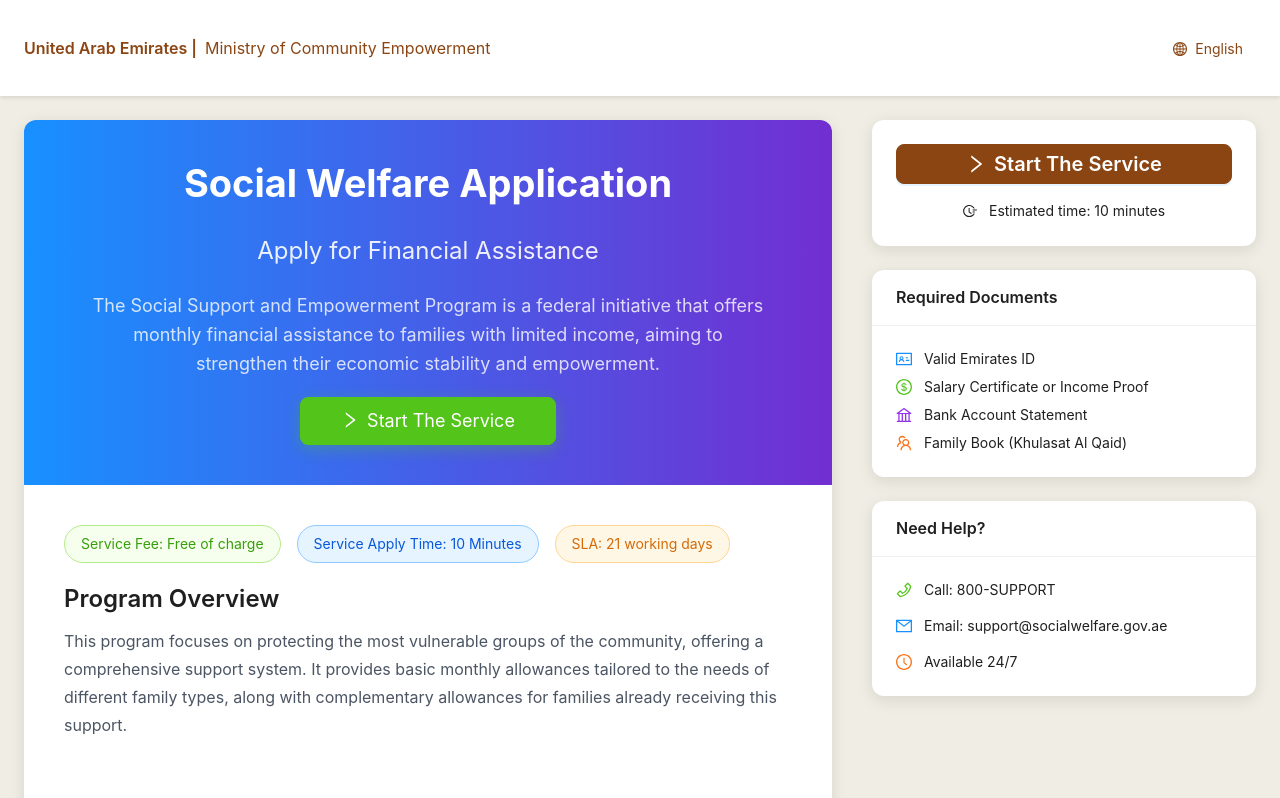
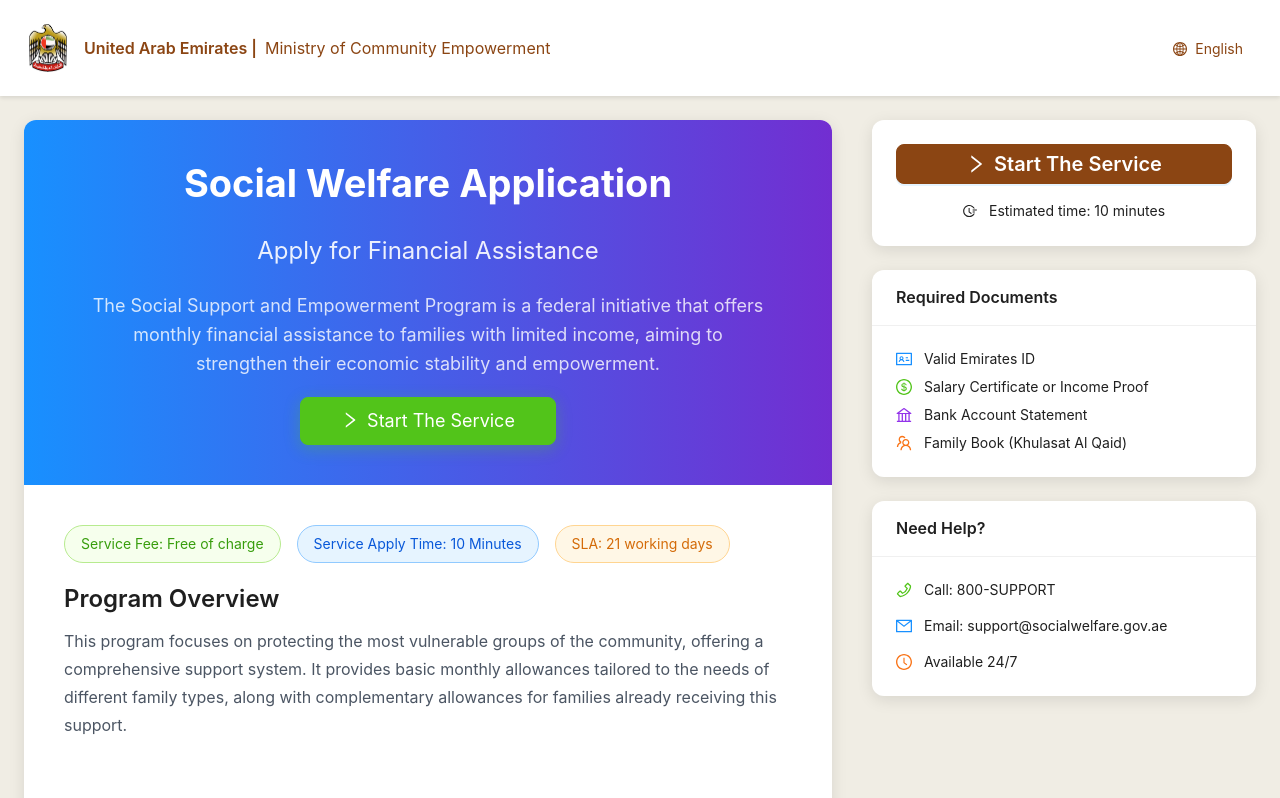
Before and after one commit to AsimIqbal1/social-support-application, a React (Vite) app: page / in a window 1280 px wide. Shown: the top 798 px of the page. Built offline with nearby package versions, Linux system fonts and the light colour scheme; no server answers.

Commit message:
fix: govt logo on navbar

```diff
--- a/src/components/navbar/navbar.tsx
+++ b/src/components/navbar/navbar.tsx
@@ -1,13 +1,20 @@
 import React from 'react';
 import { Layout, Typography, Button, Space } from 'antd';
 import { GlobalOutlined } from '@ant-design/icons';
+import { useNavigate } from 'react-router-dom';
 import { useLanguage } from '@/i18n';
+import { ROUTES } from '@/constants';
 
 const { Header } = Layout;
 const { Title, Text } = Typography;
 
 const Navbar: React.FC = () => {
   const { t, switchLanguage, language } = useLanguage();
+  const navigate = useNavigate();
+
+  const handleHomeClick = () => {
+    navigate(ROUTES.HOME.path);
+  };
 
   return (
     <Header className="fixed top-0 w-full z-50 p-0 bg-white shadow-header h-auto">
@@ -15,16 +22,37 @@ const Navbar: React.FC = () => {
       <div className="py-2 md:py-4">
         <div className="max-w-7xl mx-auto px-4 md:px-6 flex flex-col sm:flex-row justify-between items-start sm:items-center gap-2 sm:gap-4">
           <div className="flex items-center gap-2 md:gap-4 flex-1 min-w-0">
+            <div
+              className="flex items-center gap-2 md:gap-3 cursor-pointer group"
+              onClick={handleHomeClick}
+              role="button"
+              tabIndex={0}
+              aria-label={t('goToHomePage')}
+              onKeyDown={(e) => {
+                if (e.key === 'Enter' || e.key === ' ') {
+                  e.preventDefault();
+                  handleHomeClick();
+                }
+              }}
+            >
+              {/* UAE Government Logo */}
+              <img
+                src="/Emblem_of_the_United_Arab_Emirates.svg.png"
+                alt={t('uaeGovernmentLogo')}
+                className="h-8 w-8 md:h-10 md:w-10 lg:h-12 lg:w-12 object-contain flex-shrink-0 transition-transform duration-200 group-hover:scale-105"
+              />
+
               <div className="flex flex-col sm:flex-row sm:items-center gap-1 sm:gap-2 min-w-0">
                 <Title
                   level={5}
-                className="!m-0 !text-uae-brown !font-semibold text-sm md:text-base lg:text-lg whitespace-nowrap"
+                  className="!m-0 !text-uae-brown !font-semibold text-sm md:text-base lg:text-lg whitespace-nowrap group-hover:text-opacity-80 transition-colors duration-200"
                 >
                   {t('uae')} |
                 </Title>
-              <Text className="text-uae-brown text-xs md:text-sm lg:text-base truncate">
+                <Text className="text-uae-brown text-xs md:text-sm lg:text-base truncate group-hover:text-opacity-80 transition-colors duration-200">
                   {t('ministryOfCommunityEmpowerment')}
                 </Text>
+              </div>
             </div>
           </div>
 
--- a/src/i18n/locales/ar.json
+++ b/src/i18n/locales/ar.json
@@ -115,6 +115,8 @@
   "enterEmail": "أدخل عنوان بريدك الإلكتروني",
 
   "uae": "دولة الإمارات العربية المتحدة",
+  "uaeGovernmentLogo": "شعار دولة الإمارات العربية المتحدة",
+  "goToHomePage": "الذهاب إلى الصفحة الرئيسية",
   "saudiArabia": "المملكة العربية السعودية",
   "kuwait": "الكويت",
   "qatar": "قطر",
--- a/src/i18n/locales/en.json
+++ b/src/i18n/locales/en.json
@@ -115,6 +115,8 @@
   "enterEmail": "Enter your email address",
 
   "uae": "United Arab Emirates",
+  "uaeGovernmentLogo": "United Arab Emirates Government Logo",
+  "goToHomePage": "Go to Home Page",
   "saudiArabia": "Saudi Arabia",
   "kuwait": "Kuwait",
   "qatar": "Qatar",
```
Also changed, not shown: public/Emblem_of_the_United_Arab_Emirates.svg.png (added). Lines whose indentation alone changed are shown as unchanged.
